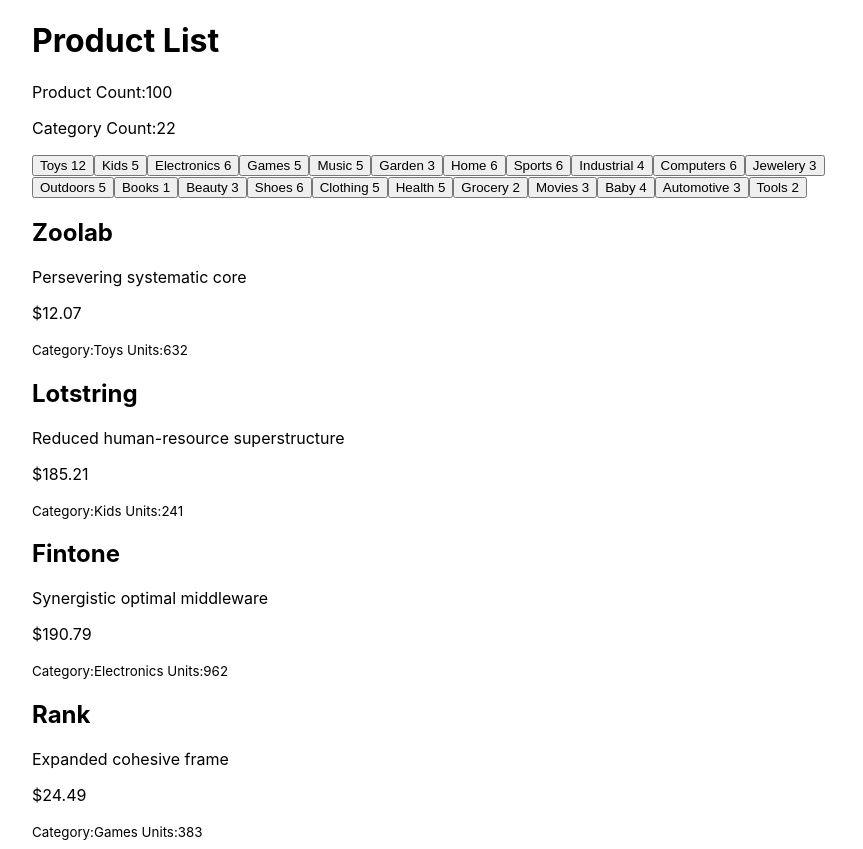
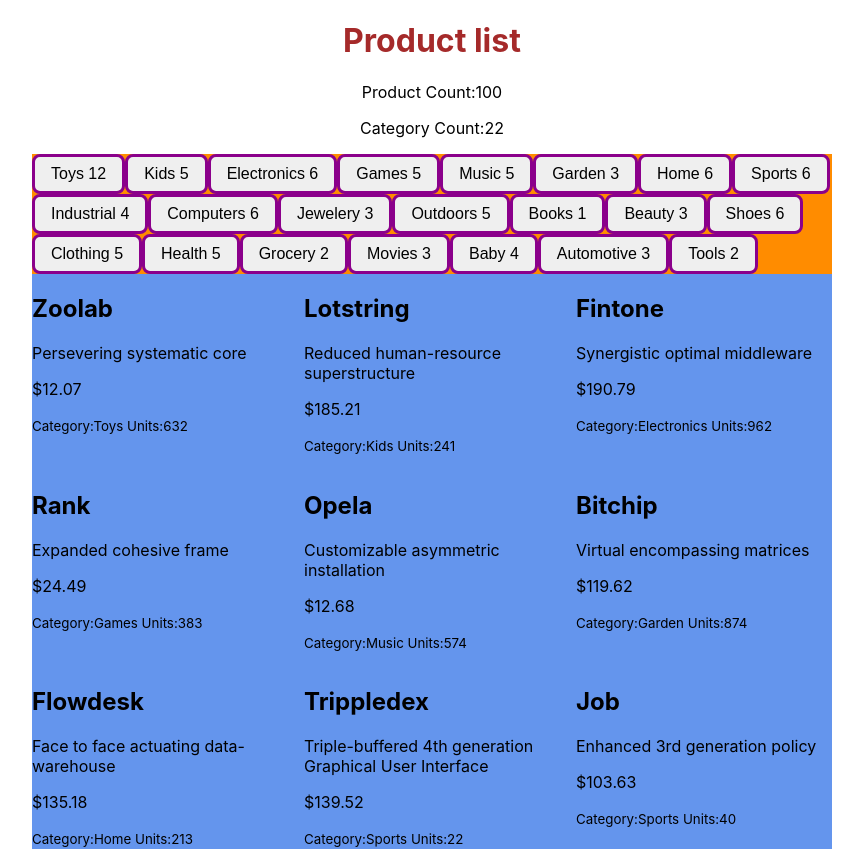
Before and after one commit to amahlw/Productlist, a React (Create React App) app in the folder react-product-list/: page / in a window 1280 px wide. Shown: the top 849 px of the page, without its empty margins (208-1071 px from the left). Built offline with nearby package versions, Linux system fonts and the light colour scheme.

Commit message:
added props

```diff
--- a/react-product-list/src/App.css
+++ b/react-product-list/src/App.css
@@ -2,3 +2,7 @@
   max-width: 800px;
   margin: auto;
 }
+#head {
+  text-align: center;
+  color: brown;
+}
--- a/react-product-list/src/App.js
+++ b/react-product-list/src/App.js
@@ -2,17 +2,23 @@ import './App.css';
 import data, { uniqueCategories } from './data'
 import Prolist from './Prolist'
 import Catolist from './Catolist'
-import './Catolist.css'
-import './Prolist.css'
+import Header from './Header'
+// import './Catolist.css'
+// import './Prolist.css'
 
 
 
 function App() {
   return (
     <div className="App">
-      <h1>Product List</h1>
-      <p> Product Count:{data.length} </p>
-      <p>Category Count:{uniqueCategories.length} </p>
+
+      <Header
+        title="Product list"
+        Prolist={data.length}
+        Catolist={uniqueCategories.length}
+      />
+
+
       <Catolist />
 
       <Prolist />
--- a/react-product-list/src/Catolist.js
+++ b/react-product-list/src/Catolist.js
@@ -4,7 +4,7 @@ import './Catolist.css'
 
 function Catolist() {
     return (
-        <div classname="Catolist">
+        <div className="Catolist">
             {catsAndCounts.map(obj => {
                 return (
                     <button>
--- /dev/null
+++ b/react-product-list/src/Header.css
@@ -0,0 +1,6 @@
+.Header{
+    text-align: center;
+}
+#head{
+    text-align: center;
+}
--- /dev/null
+++ b/react-product-list/src/Header.js
@@ -0,0 +1,20 @@
+
+import './Header.css'
+
+
+function Header(props) {
+    const { title, Prolist, Catolist } = props
+
+    return (
+        <div className="Header">
+            <h1 id="head">{title}</h1>
+            <p> Product Count:{Prolist} </p>
+            <p>Category Count:{Catolist} </p>
+
+
+        </div>
+
+    )
+}
+
+export default Header
--- a/react-product-list/src/Prolist.js
+++ b/react-product-list/src/Prolist.js
@@ -3,7 +3,7 @@ import './Prolist.css'
 
 function Prolist() {
     return (
-        <div classname="Prolist">
+        <div className="Prolist">
             {data.map(obj => {
                 return (
                     <div>
```
